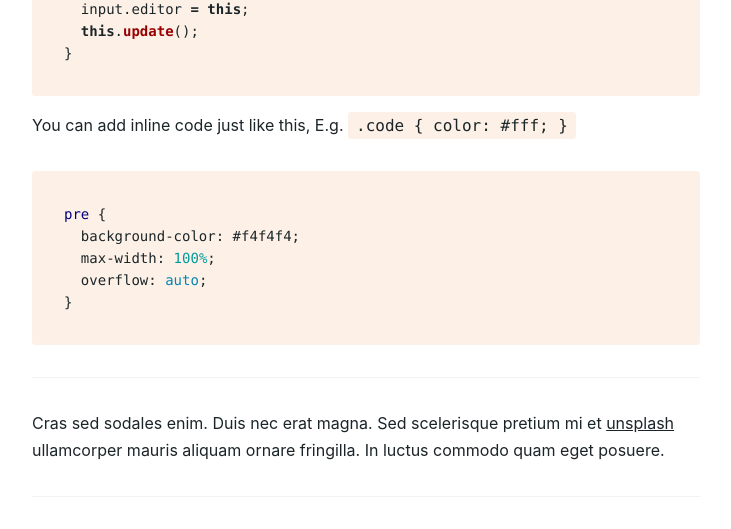
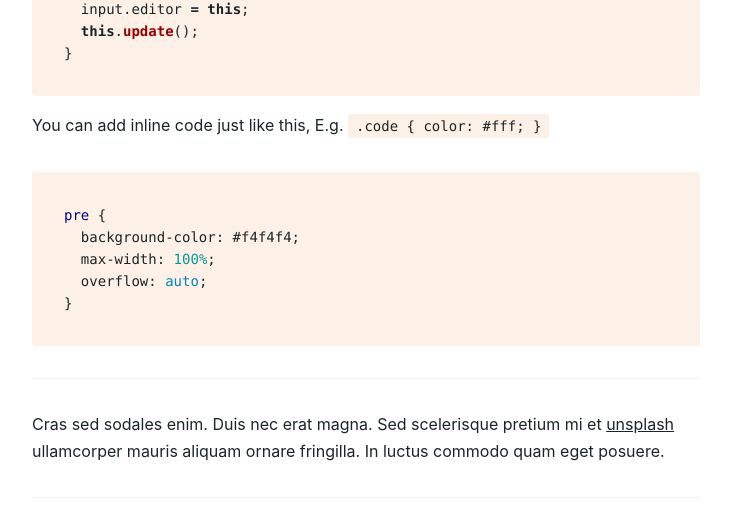
Before and after one commit to tjrichard/tjrichard.github.io, a Jekyll site: the page built from _pages/style-guide.md, in a window 1280 px wide. Shown: the part 2085-2614 px from the top of the page, without its empty margins (274-1005 px from the left). Built offline with Jekyll 4.4.1, drawn with Linux system fonts in a browser that asks for light colours; grey boxes are pictures that could not be loaded.

Commit message:
font-size

```diff
--- a/_sass/generic/_normalize.scss
+++ b/_sass/generic/_normalize.scss
@@ -90,8 +90,8 @@ hr {
  */
 
 pre {
-  font-family: monospace, monospace; /* 1 */
-  font-size: 1em; /* 2 */
+  font-family: Menlo, monospace; /* 1 */
+  font-size: $font-size-medium; /* 2 */
 }
 
 /* Text-level semantics
@@ -154,8 +154,8 @@ strong {
 code,
 kbd,
 samp {
-  font-family: monospace, monospace; /* 1 */
-  font-size: 1em; /* 2 */
+  font-family: Menlo, monospace; /* 1 */
+  font-size: $font-size-medium; /* 2 */
 }
 
 /**
```
